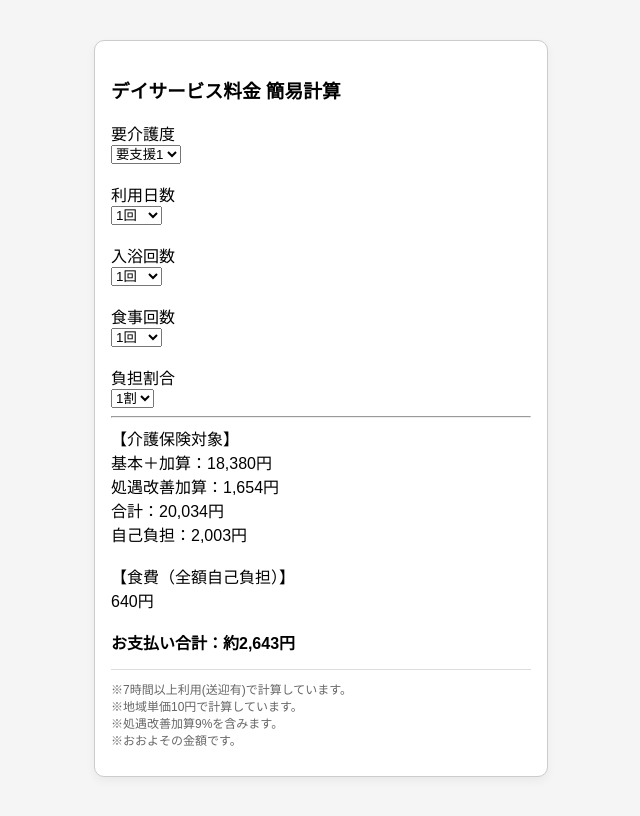
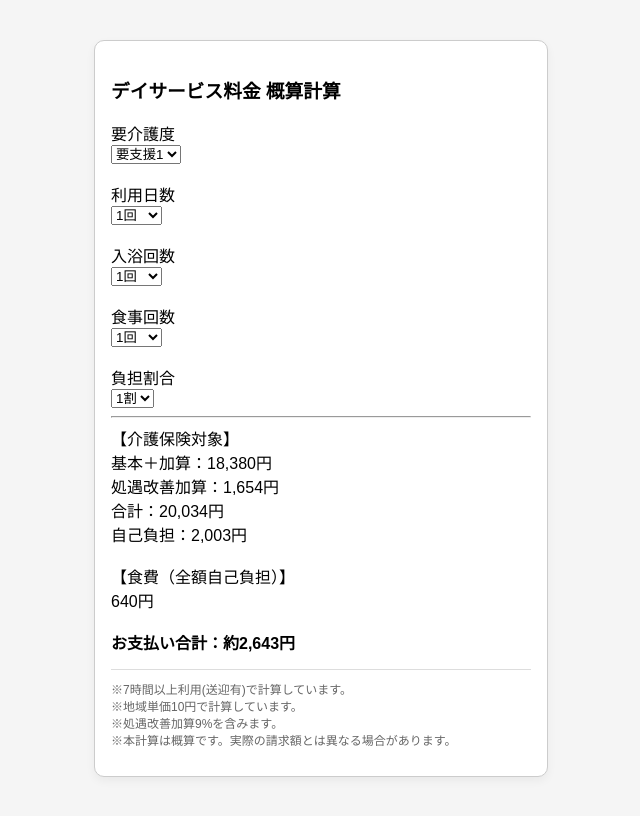
Before and after one commit to daymori1980-crypto/ryoukinzidoukeisan, a plain HTML site: page index.html in a window 1280 px wide. Shown: the whole page, without its empty margins (319-959 px from the left). Drawn offline with Linux system fonts and the light colour scheme.

Commit message:
Update index.html

```diff
--- a/index.html
+++ b/index.html
@@ -2,7 +2,7 @@
 <html lang="ja">
 <head>
 <meta charset="UTF-8">
-<title>デイサービス料金計算</title>
+<title>デイサービス料金 概算計算</title>
 </head>
 
 <body style="margin:0; background:#f5f5f5;">
@@ -18,7 +18,7 @@
   box-shadow:0 4px 10px rgba(0,0,0,0.05);
 ">
 
-  <h3>デイサービス料金 簡易計算</h3>
+  <h3>デイサービス料金 概算計算</h3>
 
   <label>要介護度</label><br>
   <select id="level">
@@ -63,13 +63,13 @@
 ※7時間以上利用(送迎有)で計算しています。<br>
 ※地域単価10円で計算しています。<br>
 ※処遇改善加算9%を含みます。<br>
-※おおよその金額です。
+※本計算は概算です。実際の請求額とは異なる場合があります。
 </p>
 </div>
 
 <script>
 const UNIT_PRICE = 10;
-const IMPROVEMENT_RATE = 0.09; // 9%
+const IMPROVEMENT_RATE = 0.09;
 
 function fill(id){
   const s=document.getElementById(id);
@@ -108,25 +108,18 @@ function calc(){
     base = levelValue * days;
   }
 
-  // 入浴
   const bathAdd = bath * 40 * UNIT_PRICE;
 
-  // 介護保険対象（加算前）
   const careTotal = base + bathAdd;
 
-  // ★ 処遇改善加算
   const improvement = Math.round(careTotal * IMPROVEMENT_RATE);
 
-  // 加算込み
   const careTotalWithAdd = careTotal + improvement;
 
-  // 自己負担
   const userCare = Math.round(careTotalWithAdd * rate);
 
-  // 食費
   const mealCost = meal * 640;
 
-  // 総額
   const totalPay = userCare + mealCost;
 
   document.getElementById("result").innerHTML =
@@ -147,7 +140,6 @@ document.querySelectorAll("select").forEach(s=>{
 });
 
 calc();
-
 </script>
 
 </body>
```
